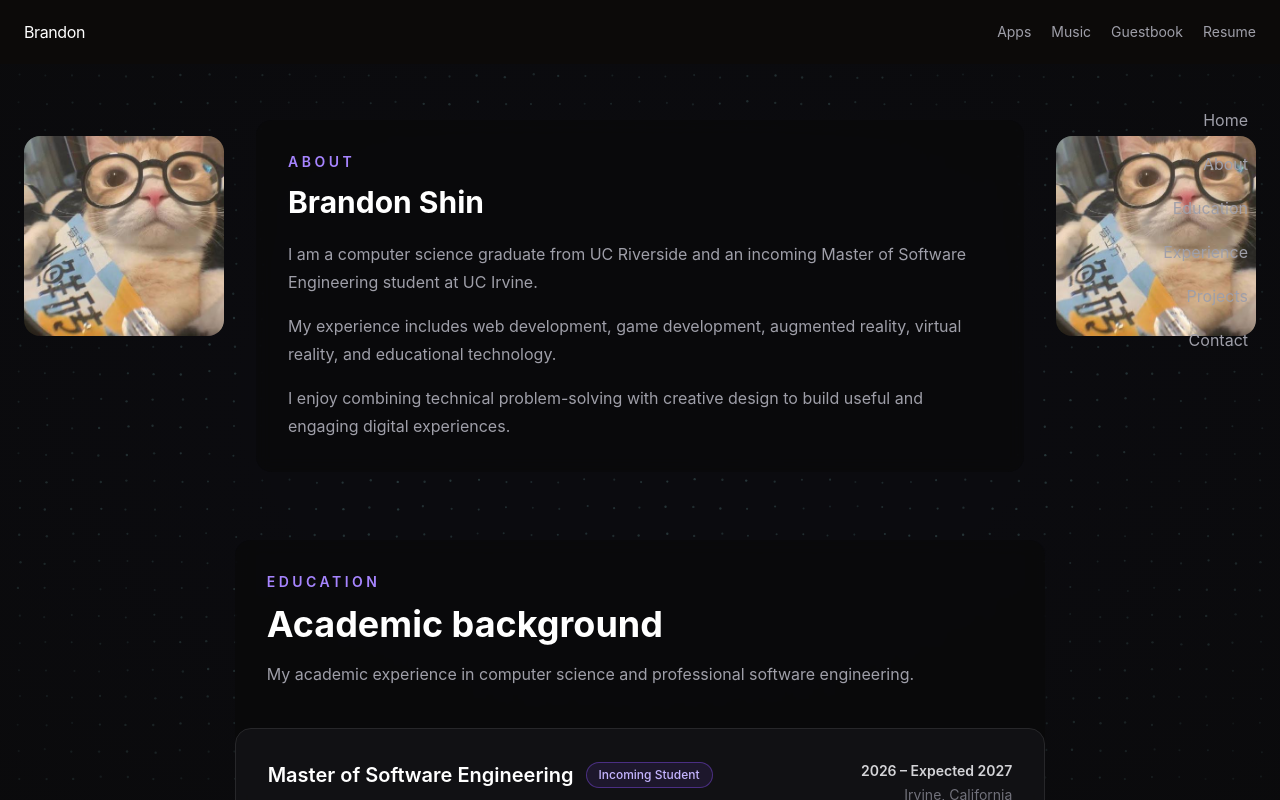
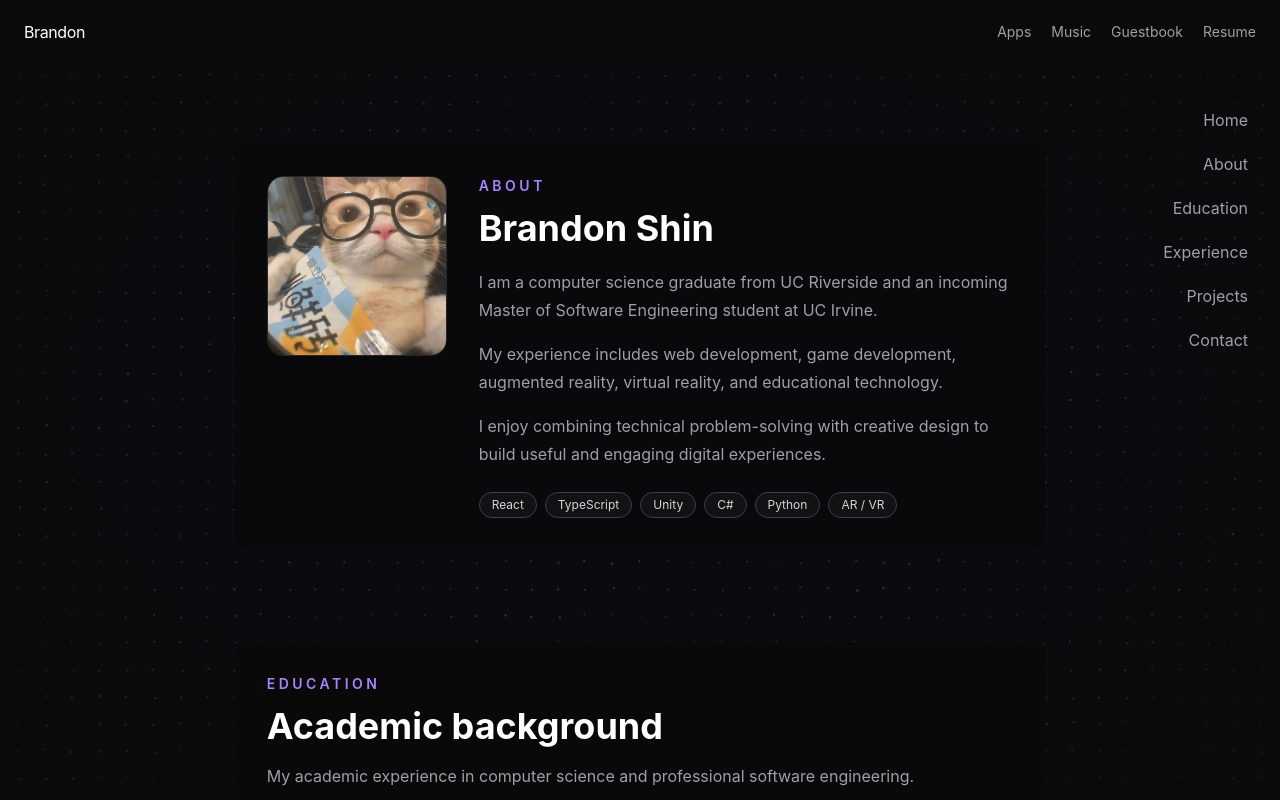
Before and after one commit to Zelocity/BSHIN-Personal-Website, a React (Vite) app: page / in a window 1280 px wide. Shown: the top 800 px of the page. Built offline with nearby package versions, Linux system fonts and the light colour scheme.

Commit message:
Updated: about section

```diff
--- a/src/components/sections/about.tsx
+++ b/src/components/sections/about.tsx
@@ -1,47 +1,65 @@
 function About() {
   return (
-    <section id="about" className="scroll-mt-16 border-zinc-900 px-6 py-14">
-      <div className="mx-auto grid max-w-7xl items-start gap-8 lg:grid-cols-[200px_minmax(0,1fr)_200px]">
-        {/* Left image */}
+    <section id="about" className="scroll-mt-16 px-6 py-20">
+      <div className="mx-auto grid max-w-7xl grid-cols-12 gap-8">
+        <div className="col-span-12 rounded-2xl bg-zinc-950/80 p-6 backdrop-blur-sm sm:p-8 lg:col-start-3 lg:col-span-8">
+          <div className="grid items-start gap-8 md:grid-cols-[180px_minmax(0,1fr)]">
+            {/* Profile image */}
             <img
               src="/images/profile.jpg"
-          alt="Brandon"
-          className="mx-auto mt-4 aspect-square w-48 rounded-2xl object-cover lg:w-full"
+              alt="Brandon Shin"
+              className="mx-auto aspect-square w-44 rounded-2xl border border-zinc-800 object-cover md:mx-0 md:w-full"
             />
 
-        {/* Wider center card */}
-        <div className="w-full rounded-2xl bg-zinc-950/80 p-8 text-left backdrop-blur-sm">
+            {/* About content */}
+            <div className="text-left">
               <p className="text-sm font-semibold uppercase tracking-[0.25em] text-violet-400">
                 About
               </p>
 
-          <h2 className="mt-3 text-3xl font-bold">Brandon Shin</h2>
+              <h2 className="mt-3 text-3xl font-bold text-white sm:text-4xl">
+                Brandon Shin
+              </h2>
 
               <div className="mt-5 space-y-4 leading-7 text-zinc-400">
                 <p>
-              I am a computer science graduate from UC Riverside and an incoming
-              Master of Software Engineering student at UC Irvine.
+                  I am a computer science graduate from UC Riverside and an
+                  incoming Master of Software Engineering student at UC Irvine.
                 </p>
 
                 <p>
                   My experience includes web development, game development,
-              augmented reality, virtual reality, and educational technology.
+                  augmented reality, virtual reality, and educational
+                  technology.
                 </p>
 
                 <p>
-              I enjoy combining technical problem-solving with creative design
-              to build useful and engaging digital experiences.
+                  I enjoy combining technical problem-solving with creative
+                  design to build useful and engaging digital experiences.
                 </p>
               </div>
+
+              {/* Skills */}
+              <div className="mt-6 flex flex-wrap gap-2">
+                {[
+                  "React",
+                  "TypeScript",
+                  "Unity",
+                  "C#",
+                  "Python",
+                  "AR / VR",
+                ].map((skill) => (
+                  <span
+                    key={skill}
+                    className="rounded-full border border-zinc-700 bg-zinc-900/70 px-3 py-1 text-xs text-zinc-300"
+                  >
+                    {skill}
+                  </span>
+                ))}
               </div>
-
-        {/* Right image */}
-        <img
-          src="/images/profile.jpg"
-          alt=""
-          aria-hidden="true"
-          className="mx-auto mt-4 hidden aspect-square w-48 rounded-2xl object-cover lg:block lg:w-full"
-        />
+            </div>
+          </div>
+        </div>
       </div>
     </section>
   );
```
Lines whose indentation alone changed are shown as unchanged.
